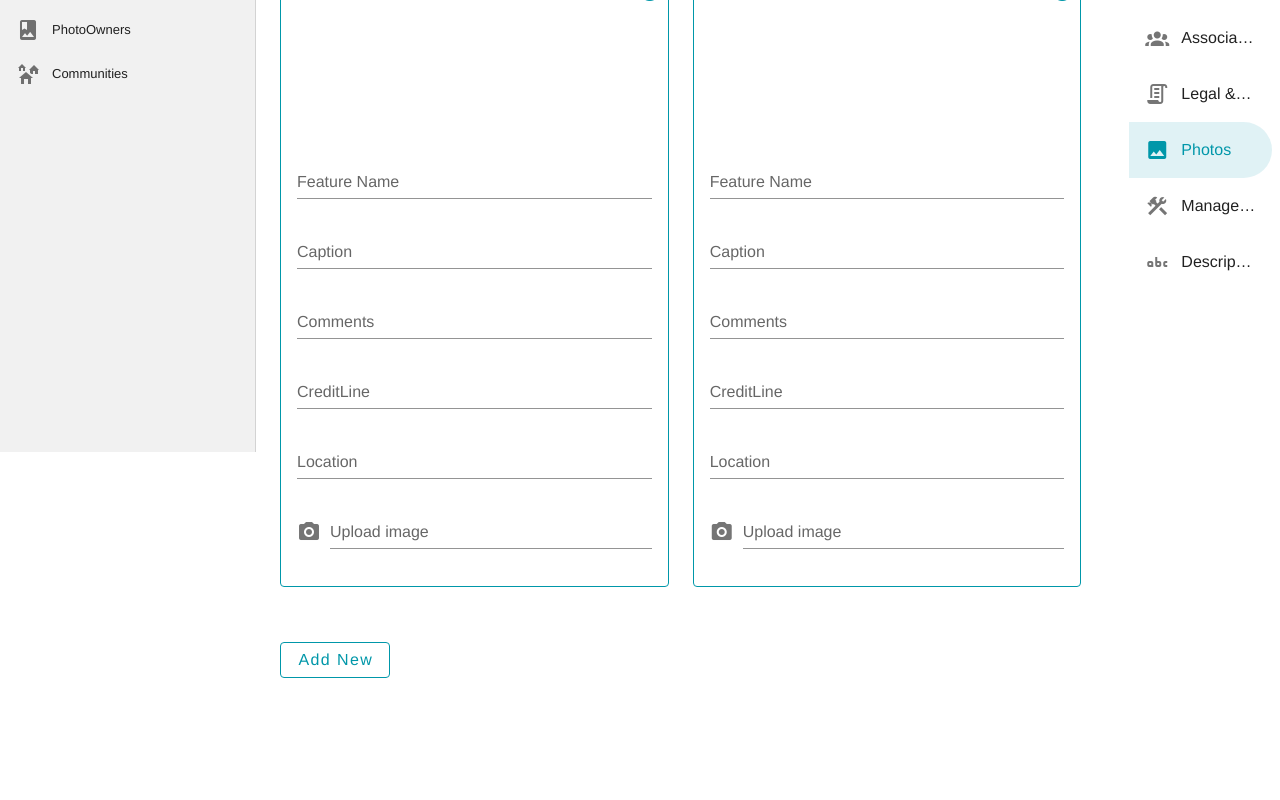
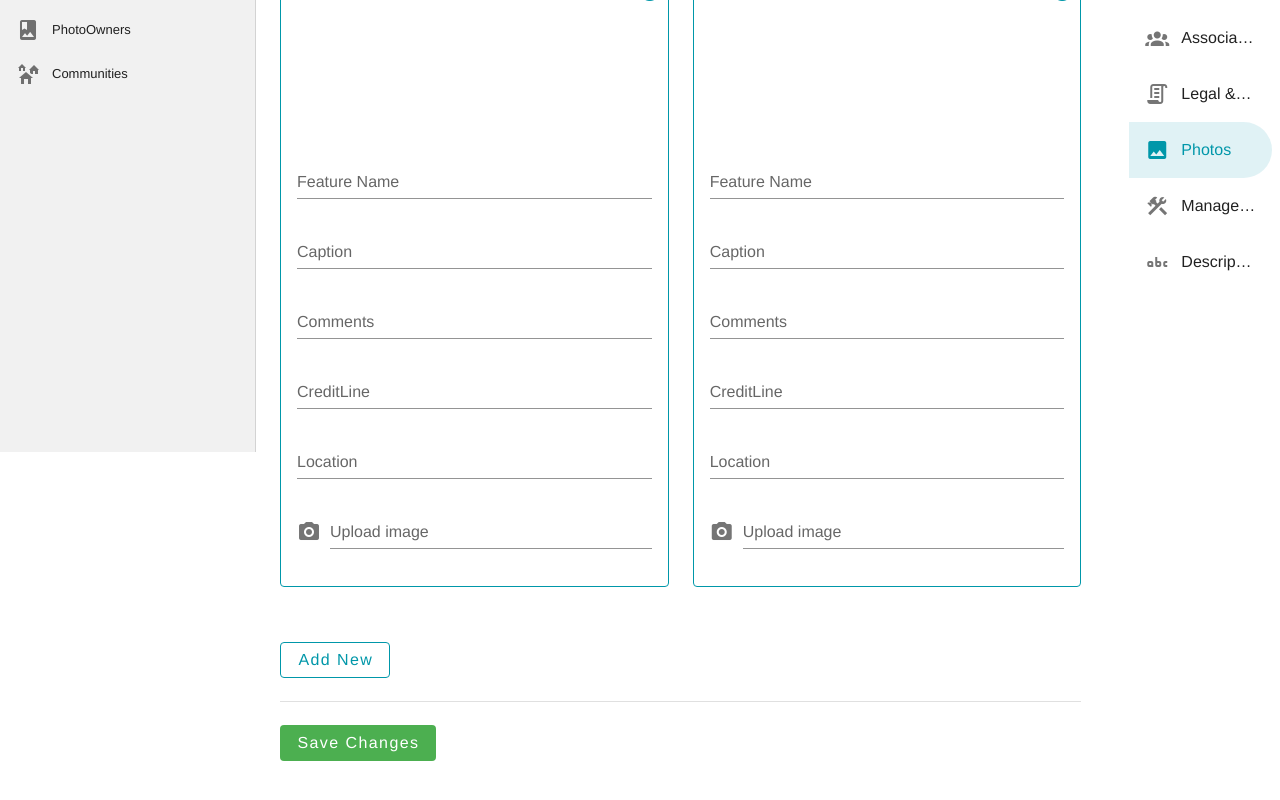
Before and after one commit to ytgov/yhsi, a Vue app in the folder src/web/: page /sites/1/photos in a window 1280 px wide. Shown: the part 348-1148 px from the top of the page. Before the commit the page ends 1065 px from the top, so only its background shows below. Built offline with nearby package versions, Linux system fonts and the light colour scheme; no server answers.

Commit message:
Added the missing buttons on the Sites section and fixed the spacing between the checkboxes on the two print dialog components

```diff
--- a/src/web/src/components/MainPhotos/PrintDialog.vue
+++ b/src/web/src/components/MainPhotos/PrintDialog.vue
@@ -8,14 +8,17 @@
         <v-card-title>Print {{photoname}}</v-card-title>
         <v-divider></v-divider>
         <v-card-text>
-          <v-row>
+          <v-container>
+            <v-row class="mt-2">
               <v-col class="pa-0" cols="6" v-for="(item, i) in sections" :key="`dcheck-${i}`">
                 <v-checkbox
                   v-model="item.print"
                   :label="`Include ${item.name}?`"
+                  class="ma-0 pa-0"
                 ></v-checkbox>
               </v-col>
             </v-row>
+          </v-container>
 
         </v-card-text>
         <v-divider></v-divider>
--- a/src/web/src/components/Sites/SitesForms/Associations.vue
+++ b/src/web/src/components/Sites/SitesForms/Associations.vue
@@ -105,6 +105,8 @@
                         </v-btn>
                     </v-col>
                 </v-row>
+                <v-divider class="mt-2 mb-2"></v-divider>
+                <v-btn color="success">Save Changes</v-btn>
               </v-container>
             </v-form>
         </div>
--- a/src/web/src/components/Sites/SitesForms/Dates.vue
+++ b/src/web/src/components/Sites/SitesForms/Dates.vue
@@ -194,6 +194,8 @@
                             ></v-textarea>
                         </v-col>
                 </v-row>
+                <v-divider class="mt-2 mb-2"></v-divider>
+                <v-btn color="success">Save Changes</v-btn>
             </v-container>
         </v-form>
     </div>
--- a/src/web/src/components/Sites/SitesForms/Description.vue
+++ b/src/web/src/components/Sites/SitesForms/Description.vue
@@ -52,6 +52,8 @@
                         </v-btn>
                     </v-col>
                 </v-row>
+                <v-divider class="mt-2 mb-2"></v-divider>
+                <v-btn color="success">Save Changes</v-btn>
               </v-container>
             </v-form>
         </div>
--- a/src/web/src/components/Sites/SitesForms/LegalAndZoning.vue
+++ b/src/web/src/components/Sites/SitesForms/LegalAndZoning.vue
@@ -158,6 +158,8 @@
                         </v-btn>
                     </v-col>
                 </v-row>
+                <v-divider class="mt-2 mb-2"></v-divider>
+                <v-btn color="success">Save Changes</v-btn>
               </v-container>
             </v-form>
         </div>
--- a/src/web/src/components/Sites/SitesForms/Location.vue
+++ b/src/web/src/components/Sites/SitesForms/Location.vue
@@ -142,6 +142,8 @@
                   </v-col>
 
                 </v-row>
+                <v-divider class="mt-2 mb-2"></v-divider>
+                <v-btn color="success">Save Changes</v-btn>
               </v-container>
             </v-form>
         </div>
--- a/src/web/src/components/Sites/SitesForms/Management.vue
+++ b/src/web/src/components/Sites/SitesForms/Management.vue
@@ -283,6 +283,8 @@
                         ></v-combobox>
                     </v-col>
                 </v-row>
+                <v-divider class="mt-2 mb-2"></v-divider>
+                <v-btn color="success">Save Changes</v-btn>
               </v-container>
             </v-form>
         </div>
--- a/src/web/src/components/Sites/SitesForms/Photos.vue
+++ b/src/web/src/components/Sites/SitesForms/Photos.vue
@@ -101,6 +101,8 @@
                     </v-col>
 
                 </v-row>
+                <v-divider class="mt-2 mb-2"></v-divider>
+                <v-btn color="success">Save Changes</v-btn>
               </v-container>
 
             </v-form>
--- a/src/web/src/components/Sites/SitesForms/Summary.vue
+++ b/src/web/src/components/Sites/SitesForms/Summary.vue
@@ -123,6 +123,8 @@
                   </v-col>
 
                 </v-row>
+                <v-divider class="mt-2 mb-2"></v-divider>
+                <v-btn color="success">Save Changes</v-btn>
               </v-container>
             </v-form>
         </div>
--- a/src/web/src/components/Sites/SitesForms/Themes.vue
+++ b/src/web/src/components/Sites/SitesForms/Themes.vue
@@ -103,6 +103,8 @@
                         ></v-textarea>
                     </v-col>
                 </v-row>
+                <v-divider class="mt-2 mb-2"></v-divider>
+                <v-btn color="success">Save Changes</v-btn>
               </v-container>
             </v-form>
         </div>
--- a/src/web/src/components/Sites/SitesGrid/PrintDialog.vue
+++ b/src/web/src/components/Sites/SitesGrid/PrintDialog.vue
@@ -8,14 +8,18 @@
         <v-card-title>Print {{sitename}}</v-card-title>
         <v-divider></v-divider>
         <v-card-text>
-          <v-row>
-            <v-col class="pa-0" cols="6" v-for="(item, i) in sections" :key="`dcheck-${i}`">
-              <v-checkbox
-                v-model="item.print"
-                :label="`Include ${item.name}?`"
-              ></v-checkbox>
-            </v-col>
+          <v-container>
+            <v-row class="mt-2">
+              <v-col class="pa-0" cols="6"  v-for="(item, i) in sections" :key="`dcheck-${i}`" >
+                <v-checkbox
+                  v-model="item.print"
+                  :label="`Include ${item.name}?`"
+                  class="ma-0 pa-0"
+                ></v-checkbox>
+              </v-col>
           </v-row>
+          </v-container>
+
 
         </v-card-text>
         <v-divider></v-divider>
```
Lines whose indentation alone changed are shown as unchanged.
